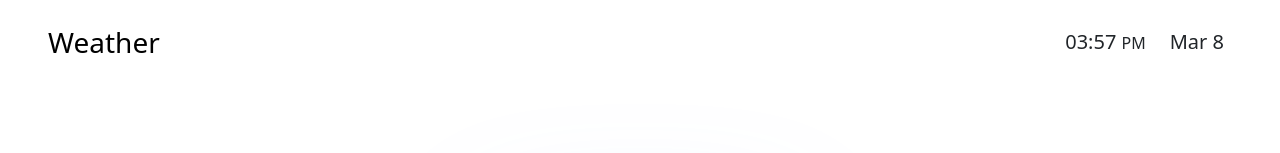
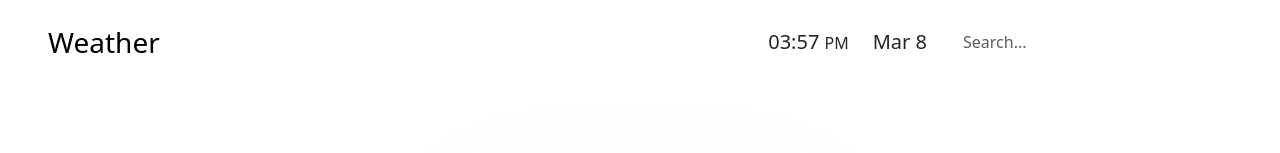
Before and after one commit to andreeasamoila1/weather-web-app, a React (Vite) app in the folder weather-web-app/: page / in a window 1280 px wide. Shown: the top 153 px of the page. Built offline with nearby package versions, Linux system fonts and the light colour scheme; no server answers.

Commit message:
add city search form to navbar

```diff
--- a/weather-web-app/src/App.jsx
+++ b/weather-web-app/src/App.jsx
@@ -1,11 +1,14 @@
 import "bootstrap/dist/css/bootstrap.min.css";
 import "./App.css";
 import { BrowserRouter, Route, Routes } from "react-router-dom";
+import { Provider } from "react-redux";
+import { store } from "./redux/store";
 import Navbar from "./components/Navbar";
 import Home from "./components/Home";
 
 const App = () => {
   return (
+    <Provider store={store}>
       <BrowserRouter
         future={{ v7_startTransition: true, v7_relativeSplatPath: true }}
       >
@@ -14,7 +17,7 @@ const App = () => {
           <Route path="/" element={<Home />} />
         </Routes>
       </BrowserRouter>
-    // </Provider>
+    </Provider>
   );
 };
 
--- a/weather-web-app/src/components/Navbar.jsx
+++ b/weather-web-app/src/components/Navbar.jsx
@@ -1,8 +1,12 @@
 import { useEffect, useState } from "react";
-import { Container, Nav, Navbar } from "react-bootstrap";
-import { CloudyFill } from "react-bootstrap-icons";
+import { Button, Container, Form, Nav, Navbar } from "react-bootstrap";
+import { CloudyFill, Search } from "react-bootstrap-icons";
+import { useDispatch } from "react-redux";
+import { fetchWeatherByCity } from "../redux/actions/weatherActions.js";
 
 const WeatherNavbar = () => {
+  const dispatch = useDispatch();
+  const [city, setCity] = useState("");
   const [time, setTime] = useState(new Date());
 
   useEffect(() => {
@@ -21,6 +25,15 @@ const WeatherNavbar = () => {
     month: "short",
     day: "numeric"
   });
+
+  const handleSubmit = (e) => {
+    e.preventDefault();
+    if (city.trim()) {
+      dispatch(fetchWeatherByCity(city.trim()));
+      setCity("");
+    }
+  };
+
   return (
     <Navbar expand="lg" className="mx-2 mx-md-4 p-0">
       <Container fluid className="py-3 px-2">
@@ -41,6 +54,18 @@ const WeatherNavbar = () => {
             </div>
             <div className="fs-5 lh-1">{formattedDay}</div>
           </div>
+          <Form onSubmit={handleSubmit} className="d-flex gap-2 my-2 my-lg-0">
+            <Form.Control
+              className="bg-transparent border-0 "
+              type="text"
+              placeholder="Search..."
+              value={city}
+              onChange={(e) => setCity(e.target.value)}
+            />
+            <Button type="submit" variant="transparent" className="px-3 py-0 ">
+              <Search className="fs-3" />
+            </Button>
+          </Form>
         </Navbar.Collapse>
       </Container>
     </Navbar>
```
Also changed, not shown: 1 other file (tests, documents, lock files or other folders). Lines whose indentation alone changed are shown as unchanged.
